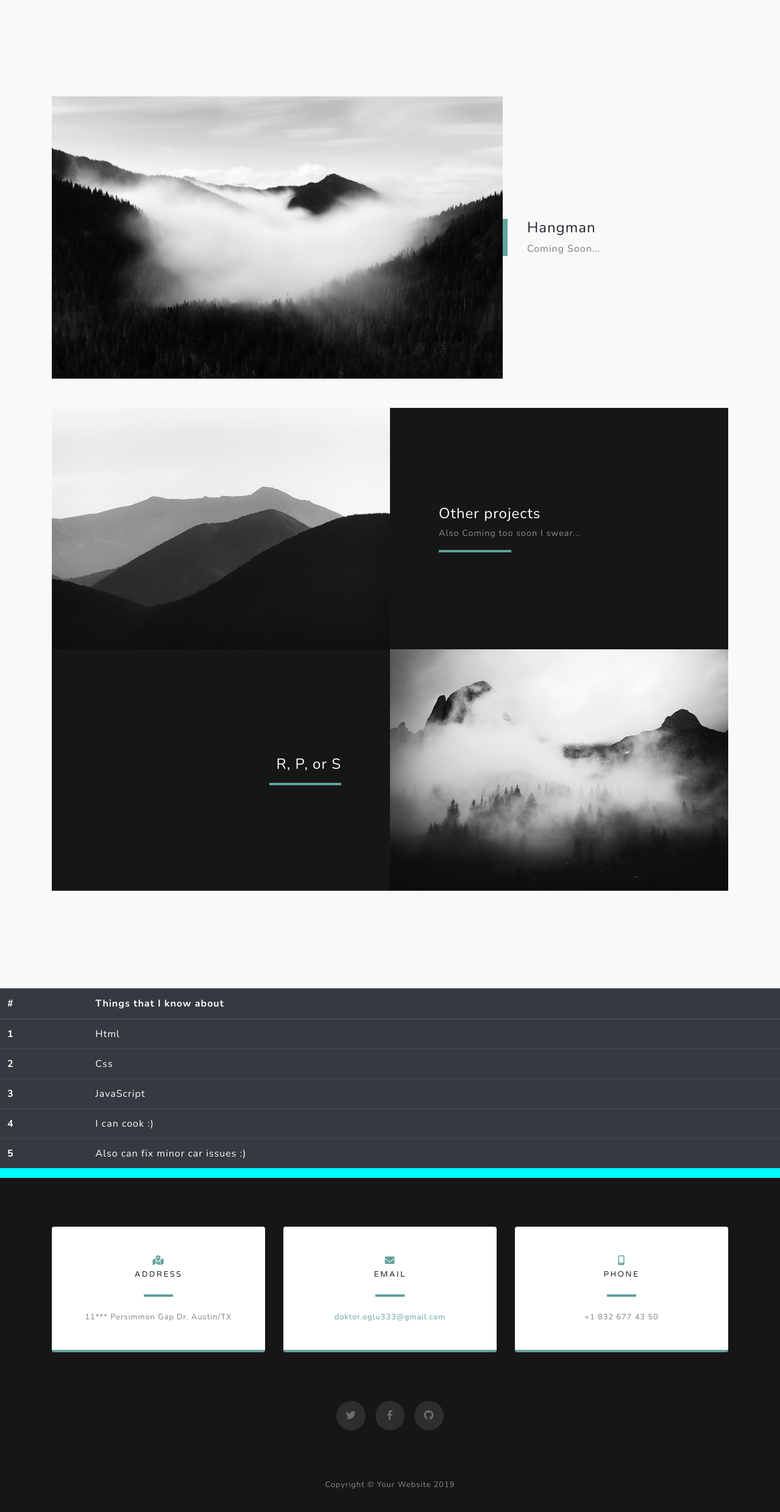
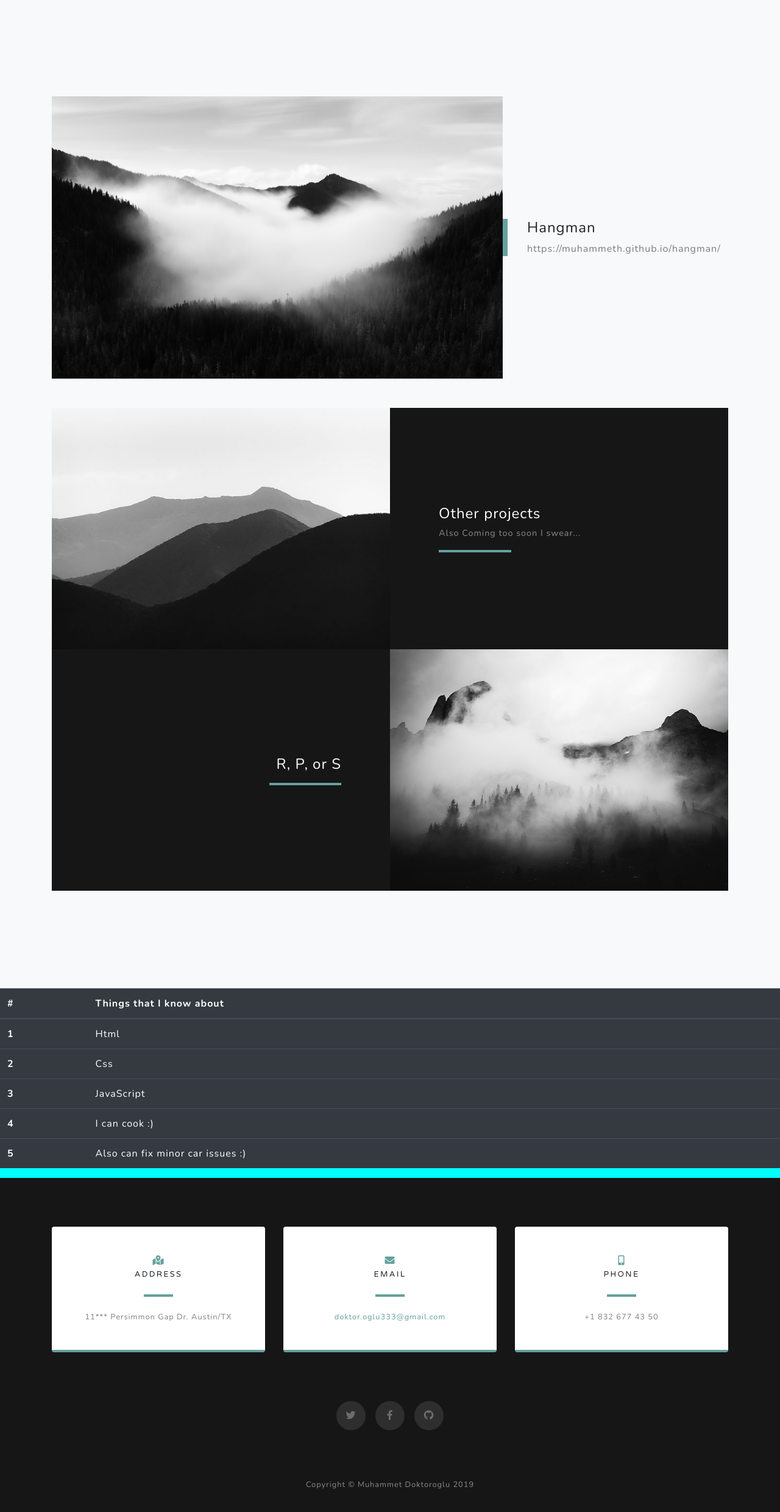
Before and after one commit to MuhammetH/BootstrapPortfolio, a plain HTML site: page index.html in a window 1280 px wide. Shown: the part 1937-4417 px from the top of the page at 61% size. Drawn offline with nearby package versions, Linux system fonts and the light colour scheme; files whose address does not match are found by name.

Commit message:
Update index.html

```diff
--- a/index.html
+++ b/index.html
@@ -84,7 +84,7 @@
         <div class="col-xl-4 col-lg-5">
           <div class="featured-text text-center text-lg-left">
             <h4>Hangman</h4>
-            <p class="text-black-50 mb-0">Coming Soon...</p>
+            <p class="text-black-50 mb-0">https://muhammeth.github.io/hangman/</p>
           </div>
         </div>
       </div>
@@ -221,7 +221,7 @@
   <!-- Footer -->
   <footer class="bg-black small text-center text-white-50">
     <div class="container">
-      Copyright &copy; Your Website 2019
+      Copyright &copy; Muhammet Doktoroglu 2019
     </div>
   </footer>
 
```
